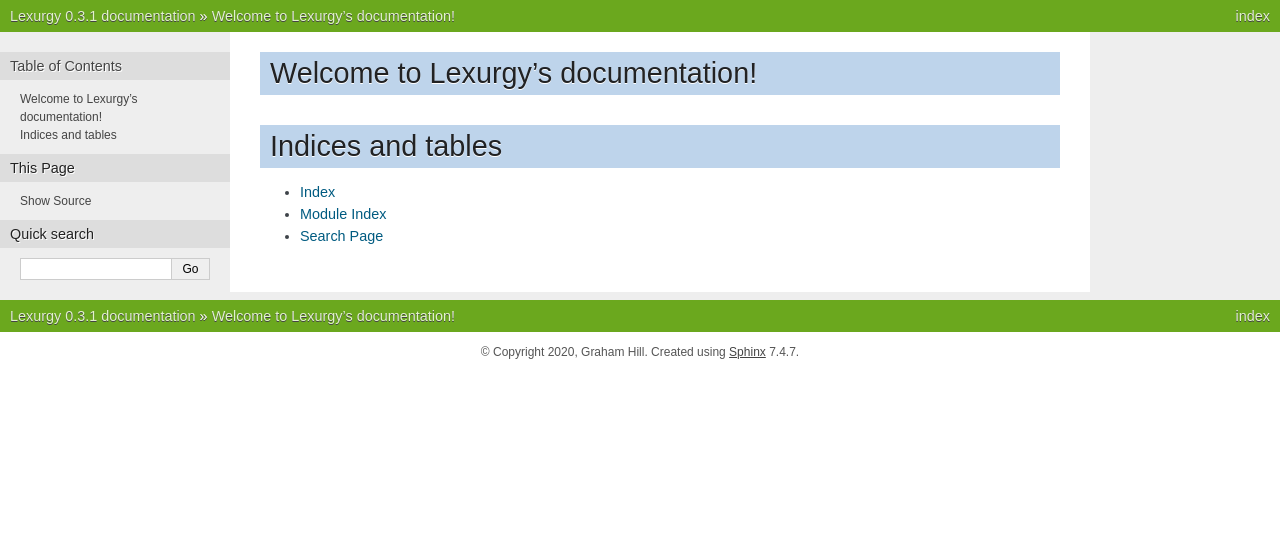
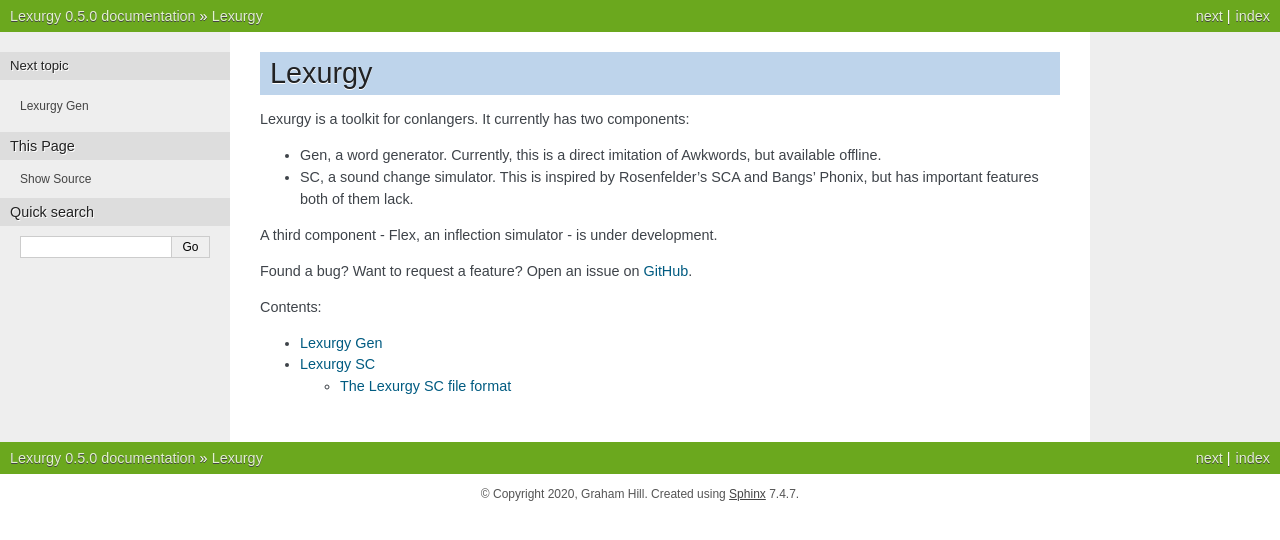
Before and after one commit to def-gthill/lexurgy, a Sphinx documentation site: the page built from doc/source/index.rst, in a window 1280 px wide. Shown: the top 540 px of the page. Built offline with Sphinx 7.4.7, drawn with Linux system fonts in a browser that asks for light colours.

Commit message:
Organizing the documentation

```diff
--- a/doc/source/conf.py
+++ b/doc/source/conf.py
@@ -22,7 +22,7 @@
 author = 'Graham Hill'
 
 # The full version, including alpha/beta/rc tags
-release = '0.3.1'
+release = '0.5.0'
 
 
 # -- General configuration ---------------------------------------------------
--- a/doc/source/index.rst
+++ b/doc/source/index.rst
@@ -1,20 +1,18 @@
-.. Lexurgy documentation master file, created by
-   sphinx-quickstart on Mon May 25 21:12:50 2020.
-   You can adapt this file completely to your liking, but it should at least
-   contain the root `toctree` directive.
+Lexurgy
+=======
 
-Welcome to Lexurgy's documentation!
-===================================
+Lexurgy is a toolkit for conlangers. It currently has two components:
+
+- Gen, a word generator. Currently, this is a direct imitation of Awkwords, but available offline.
+- SC, a sound change simulator. This is inspired by Rosenfelder's SCA and Bangs' Phonix, but has important features both of them lack.
+
+A third component - Flex, an inflection simulator - is under development.
+
+Found a bug? Want to request a feature? Open an issue on `GitHub <https://github.com/def-gthill/lexurgy/issues>`_.
 
 .. toctree::
    :maxdepth: 2
    :caption: Contents:
 
-
-
-Indices and tables
-==================
-
-* :ref:`genindex`
-* :ref:`modindex`
-* :ref:`search`
+   gen
+   sc
--- a/doc/source/sc.rst
+++ b/doc/source/sc.rst
@@ -1,32 +1,15 @@
-Introduction
-============
 
-Linguine is a toolkit for conlangers. It currently has two components:
-
-- Gen, a word generator. Currently, this is a direct imitation of Awkwords, but available offline.
-- SC, a sound change simulator. This is inspired by Rosenfelder's SCA and Bangs' Phonix, but has important features both of them lack.
-
-A third component - Flex, an inflection simulator - is under development.
-
-Linguine Gen
-============
-
-Run Gen using the command line::
-
-    ling gen rules num-words [output-fname]
-
-The file format works exactly like Awkwords. See the documentation there.
-
-Linguine SC
+Lexurgy SC
 ===========
 
 Run SC using the command line::
 
-    ling sc [--debug-words DEBUG_WORDS] changes words
+    lexurgy sc changes words
 
-The ``changes`` file needs to use the Linguine SC format; by convention these have a .lsc extension.
+The ``changes`` file needs to use the Lexurgy SC format; by convention these have a
+.lsc extension.
 
-The Linguine SC file format
+The Lexurgy SC file format
 ---------------------------
 
 Basics
@@ -42,7 +25,8 @@
     k-before-a:
         k => ʃ / _ a
 
-The underscore in the environment takes the place of the sounds that are changing. So ``_ a`` means "before [a]", ``a _`` means "after [a]", and ``a _ a`` means "between two a's".
+The underscore in the environment takes the place of the sounds that are changing.
+So ``_ a`` means "before [a]", ``a _`` means "after [a]", and ``a _ a`` means "between two a's".
 
 Any of these positions can contain multiple characters::
 
@@ -56,14 +40,21 @@
 Alternative lists
 *****************
 
-Often, several sounds are affected by a change, or trigger it. You could write a bunch of separate rules listing each possibility, but to make this faster and easier, Linguine provides *alternative lists*.
+Often, several sounds are affected by a change, or trigger it. You could write a bunch
+of separate rules listing each possibility, but to make this faster and easier,
+Lexurgy provides *alternative lists*.
 
-For example, it's common to have a change happen only between vowels. In a language with the classic five-vowel system, that would be 25 combinations, which would be very tedious to write out in full. Instead of listing them out, you use alternative lists, like this::
+For example, it's common to have a change happen only between vowels.
+In a language with the classic five-vowel system, that would be 25 combinations,
+which would be very tedious to write out in full. Instead of listing them out,
+you use alternative lists, like this::
 
     rhotacization:
         s => r / {a, e, i, o, u} _ {a, e, i, o, u}
 
-You can also use alternative lists in the old sound and new sound parts of the rule. If only the old sound is an alternative list, all of the sounds in it will change into the single new sound.
+You can also use alternative lists in the old sound and new sound parts of the rule.
+If only the old sound is an alternative list, all of the sounds in it will change
+into the single new sound.
 
 ::
 
@@ -111,7 +102,7 @@
 
 Sometimes it's easier to say when a change *doesn't* occur than when it does. You can specify exceptions to a rule using a double slash::
 
-
+    <insert example here>
 
 Simultaneous rules
 ~~~~~~~~~~~~~~~~~~
@@ -133,7 +124,7 @@
 
     @unvcdstop => @vcdstop / @vowel _ @vowel
 
-Linguine automatically expands this rule into
+Lexurgy automatically expands this rule into
 
 ::
 
@@ -141,7 +132,7 @@
 
 But if you use the same lists often, having short names for them saves a lot of typing and makes your intentions clearer.
 
-Linguine's sound classes should be familiar to users of Rosenfelder's SCA. But unlike in Rosenfelder's SCA, the sounds in a sound class can be multiple characters long, and work the way you would expect.
+Lexurgy's sound classes should be familiar to users of Rosenfelder's SCA. But unlike in Rosenfelder's SCA, the sounds in a sound class can be multiple characters long, and work the way you would expect.
 
 Feature matrices
 ~~~~~~~~~~~~~~~~
@@ -178,6 +169,6 @@
 Romanization
 ~~~~~~~~~~~~
 
-It's a good idea to do all the sound changes in phonetic notation (e.g. IPA). But you probably do most of the work for your languages in their romanization systems. You can define romanization rules at the beginning and end of any sound change applier, but Linguine SC supports specific notation for it so your intention is clear. Just define a special rule at the beginning with the name "Deromanizer" and another rule at the end with the name "Romanizer". Like any rule, the expressions within the romanization rules are applied simultaneously, and earlier rules take precedence over later ones.
+It's a good idea to do all the sound changes in phonetic notation (e.g. IPA). But you probably do most of the work for your languages in their romanization systems. You can define romanization rules at the beginning and end of any sound change applier, but Lexurgy SC supports specific notation for it so your intention is clear. Just define a special rule at the beginning with the name "Deromanizer" and another rule at the end with the name "Romanizer". Like any rule, the expressions within the romanization rules are applied simultaneously, and earlier rules take precedence over later ones.
 
 Some features, like matrices, aren't allowed in the input to the deromanizer or the output of the romanizer, since they operate on sounds, not letters.
```
Also changed, not shown: doc/source/gen.rst (added, +8 -0 lines).
